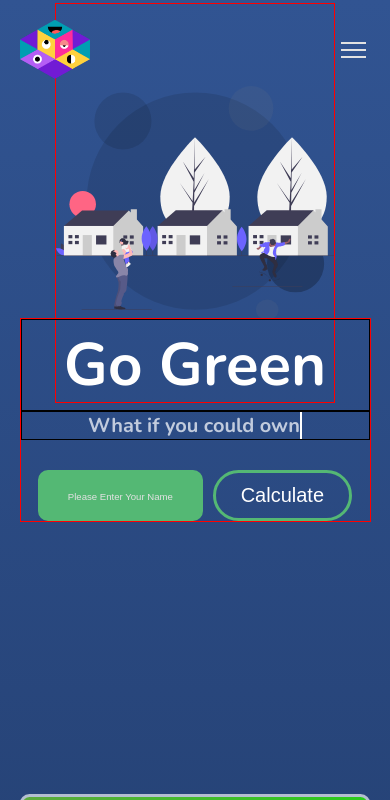
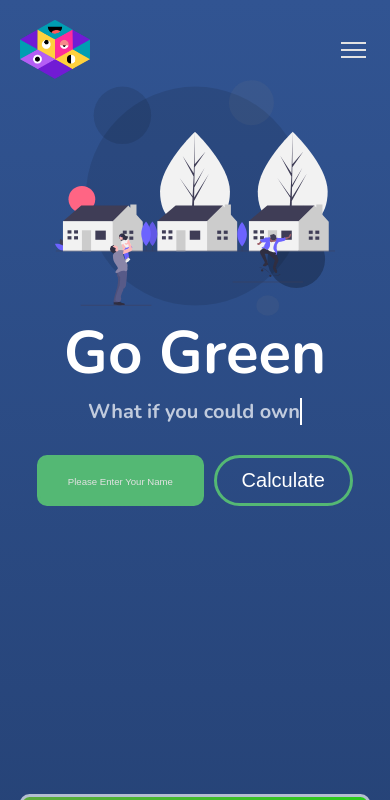
Before and after one commit to papa28x4/musesSolar, a plain HTML site: page index.html in a window 390 px wide. Shown: the top 800 px of the page. Drawn offline with nearby package versions, Linux system fonts and the light colour scheme.

Commit message:
more adjustments 6

```diff
--- a/css/style2.css
+++ b/css/style2.css
@@ -439,7 +439,7 @@ a {
       display: grid;
       width: 90%;
       grid-template-columns: 1fr;
-      grid-template-rows: 230px;
+      grid-template-rows: 220px;
       margin-top: 2%;
       margin-bottom: 8rem;
       align-items: center;
@@ -454,7 +454,7 @@ a {
     #landing-body header .header-content .display-message{
       order: 5;
       text-align: center;
-      border: 1px solid red;
+      /* border: 1px solid red; */
      }
      #landing-body header .header-content .display-message .header-buttons {
       display: flex;
@@ -468,10 +468,11 @@ a {
      #landing-body header .header-content .display-message h1 {
       font-size: 6rem;
       line-height: 9rem;
-      border: 1px solid black; }
+      /* border: 1px solid black; */
+    }
     #landing-body header .header-content .display-message h2 {
       font-size: 2rem;
-      border: 1px solid black;
+      /* border: 1px solid black; */
     }
      #landing-body header .header-content .display-message .header-buttons .name {
       font-size: 1.8rem;
@@ -493,7 +494,7 @@ a {
       /* #landing-body header .header-content .display-message .header-buttons .learnmore:hover {
         background-color: transparent; } */
     svg{
-      border: 1px solid red;
+      /* border: 1px solid red; */
       width: 80%;
     }
     #landing-body .curved-bg .did-you-know {
--- a/main.js
+++ b/main.js
@@ -10,7 +10,7 @@ $(document).ready(function() {
         const indicatorBox = document.querySelector('.indicators_box')
         let indicators = document.querySelectorAll('.indicator')
         indicators = Array.from(indicators)
-        const funFacts = ["Solar is a safe alternative to current fossil fuels like coal, petrol and gas. Solar panels reduce both global warming and urban heat island. The production of solar energy in cities is clearly a way to diminish our dependence on fossil fuels and mitigate global warming by lowering the emission of greenhouse gases.", "There's enough solar energy hitting the Earth every hour to meet all of humanity's power needs for an entire year. Every ounce of oil, every lump of coal, and every cubic foot of natural gas could be left in the ground if only we could capture one hour's worth of solar energy each year. That's the scale of the opportunity.", "Solar energy has been used for over 2700 years. In 700 BC, glass lenses were used to make fire by magnifying the sun’s rays. Moreover, the Greeks and Romans were the first to use passive solar designs. Buildings with south facing windows allowed the sun to heat and light indoor spaces.", "Nearly 60 years ago, the US Navy launched Vanguard-1  — the first artificial earth satellite powered by solar cells — as a response to the Soviet Sputnik. Six decades on, it's still circling our planet. The Vanguard 1 remains the oldest manmade satellite in orbit – logging more than 6 billion miles."]
+        const funFacts = ["Solar is a safe alternative to current fossil fuels like coal, petrol and gas. Solar panels reduce both global warming and urban heat island. The production of solar energy in cities is a way to diminish our dependence on fossil fuels and mitigate global warming by lowering the emission of greenhouse gases.", "There's enough solar energy hitting the Earth every hour to meet all of humanity's power needs for an entire year. Every ounce of oil, every lump of coal, and every cubic foot of natural gas could be left in the ground if only we could capture one hour's worth of solar energy each year. That's the scale of the opportunity.", "Solar energy has been used for over 2700 years. In 700 BC, glass lenses were used to make fire by magnifying the sun’s rays. Moreover, the Greeks and Romans were the first to use passive solar designs. Buildings with south facing windows allowed the sun to heat and light indoor spaces.", "Nearly 60 years ago, the US Navy launched Vanguard-1  — the first artificial earth satellite powered by solar cells — as a response to the Soviet Sputnik. Six decades on, it's still circling our planet. The Vanguard 1 remains the oldest manmade satellite in orbit – logging more than 6 billion miles."]
         let length = funFacts.length
         let index = 0;
         placeholder.innerHTML = funFacts[index]
```
